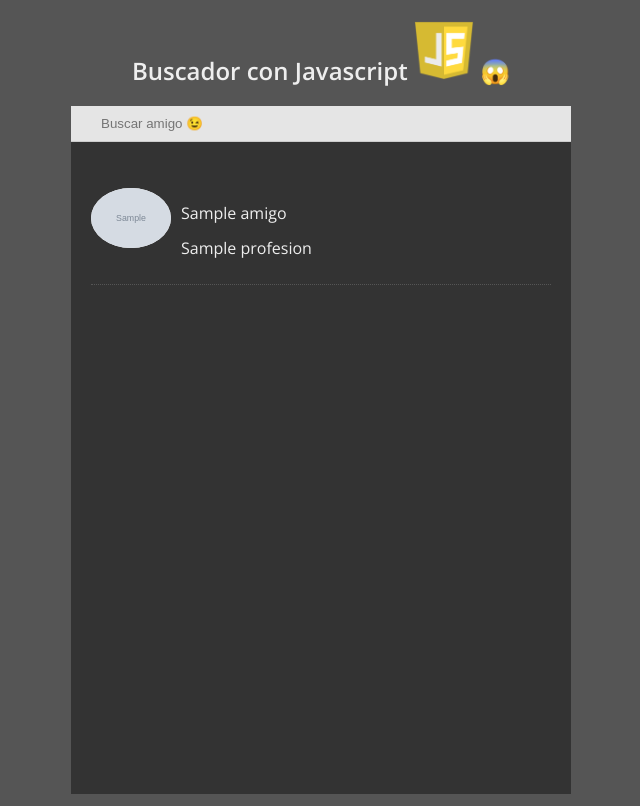
After one commit to urian121/buscador-con-JavaScript-en-tiempo-real-usando-Python-MySQL, a Flask app: template templates/public/index.html in a window 1280 px wide. The commit adds this page. Shown: the whole page, without its empty margins (319-959 px from the left). Run offline with Flask 3, Linux system fonts and the light colour scheme; the template is opened without the code that fills it: most values are stand-ins (such as "Sample title", 1, 10 or a date in 2020); grey boxes marked "Sample" are stand-in pictures; some libraries are stand-ins or nearby versions.

Commit message:
proyecto terminado y funcional

```diff
--- a/app.py
+++ b/app.py
@@ -14,7 +14,7 @@ app.secret_key = '97110c78ae51a45af397be6534caef90ebb9b1dcb3380af008f90b23a5d161
 # Definiendo una funcion llamada inicio
 def inicio():
     # Retornando una vista sin parametros
-    return render_template('index.html', amigos=lista_amigos())
+    return render_template('public/index.html', amigos=lista_amigos())
 
 
 def lista_amigos():
--- a/static/css/home.css
+++ b/static/css/home.css
@@ -8,13 +8,16 @@ body {
 }
 
 .media-list {
+  background-color: #333;
+  display: inline-block;
+  text-align: left;
+}
+ul {
   padding: 20px 20px 0;
   height: 600px;
   overflow-y: auto;
+
   list-style: none;
-  display: inline-block;
-  background-color: #333;
-  text-align: left;
 }
 .media {
   display: block;
--- /dev/null
+++ b/static/js/filtro.js
@@ -0,0 +1,53 @@
+const searchInput = document.getElementById("buscador_amigo");
+// Agregando el evento listener al campo de entrada (searchInput) y
+// escucha el evento "input", cada vez que se modifique el contenido del campo.
+searchInput.addEventListener("input", function () {
+  /**
+   * Se obtiene el valor actual del campo de entrada searchInput y convierte a minúsculas utilizando toLowerCase(),
+   *  lo que significa que la búsqueda no será sensible a mayúsculas y minúsculas.
+   */
+  const searchText = searchInput.value.toLowerCase();
+  /**
+   * Obteniendo todos los elementos del DOM que tienen la clase "lista_amigo",
+   * cada elemento representan a los amigos en la lista que se desea buscar.
+   */
+  const contactList = document.getElementsByClassName("lista_amigo");
+  // Variable para rastrear si se encontró al menos un amigo
+  let amigo_encontrado = false;
+  // Un for para iterar sobre cada elemento en la lista de amigos:
+  for (let i = 0; i < contactList.length; i++) {
+    /**
+     * En cada iteración, se toma un elemento de la lista y se almacena en contact,
+     *  esto representa un amigo en particular
+     */
+    const contact = contactList[i];
+    //Almacenando información adicional sobre el amigo que se utilizará para la búsqueda
+    const searchData = contact.getAttribute("data-search").toLowerCase();
+    /**
+     * Se compara el texto de búsqueda searchText con el valor del atributo,"data-search" de cada amigo searchData
+     */
+    if (searchData.includes(searchText)) {
+      contact.style.display = "block";
+      amigo_encontrado = true; // Se encontró al menos un amigo
+    } else {
+      contact.style.display = "none";
+    }
+  }
+
+  let mensaje = document.querySelector(".mensaje");
+  if (!amigo_encontrado) {
+    if (!mensaje) {
+      mensaje = document.createElement("p");
+      mensaje.textContent = "Amigo no encontrado 😭";
+      mensaje.classList.add("mensaje");
+      let media_list = document.querySelector(".media-list");
+      media_list.appendChild(mensaje);
+    }
+    console.log("No se encontró ningún amigo");
+  } else {
+    // Si hay amigos encontrados, eliminamos el mensaje si existe
+    if (mensaje) {
+      mensaje.remove();
+    }
+  }
+});
--- /dev/null
+++ b/templates/public/index.html
@@ -0,0 +1,41 @@
+<!DOCTYPE html>
+<html lang="es">
+  {% include 'public/head.html' %}
+  <body>
+    {% block body %}
+
+    <h2>
+      Buscador con Javascript
+
+      <img
+        style="max-width: 60px"
+        src="{{ url_for('static', filename ='imgs/javascript.png') }}"
+        alt="logo-javascript" />
+      😱
+    </h2>
+
+    <section class="media-list">
+      <input type="search" placeholder="Buscar amigo 😉" id="buscador_amigo" />
+      <ul>
+        {% for amigo in amigos %}
+        <li
+          class="lista_amigo"
+          data-search="{{ amigo.nombre }} {{ amigo.profesion }}">
+          <div class="media">
+            <a href="#" class="media__img">
+              <img src="/static/img_amigos/{{ amigo.imagen }}" alt="Octocat" />
+            </a>
+            <p class="media__body">{{ amigo.nombre}}</p>
+            <p>{{ amigo.profesion }}</p>
+          </div>
+        </li>
+        {% endfor %}
+      </ul>
+    </section>
+
+    {% endblock %}
+    <!---->
+
+    <script src="{{ url_for('static', filename ='js/filtro.js') }}"></script>
+  </body>
+</html>
```
Also changed, not shown: templates/index.html (deleted, +0 -74 lines), templates/public/head.html (renamed from templates/public/bases/head.html).
